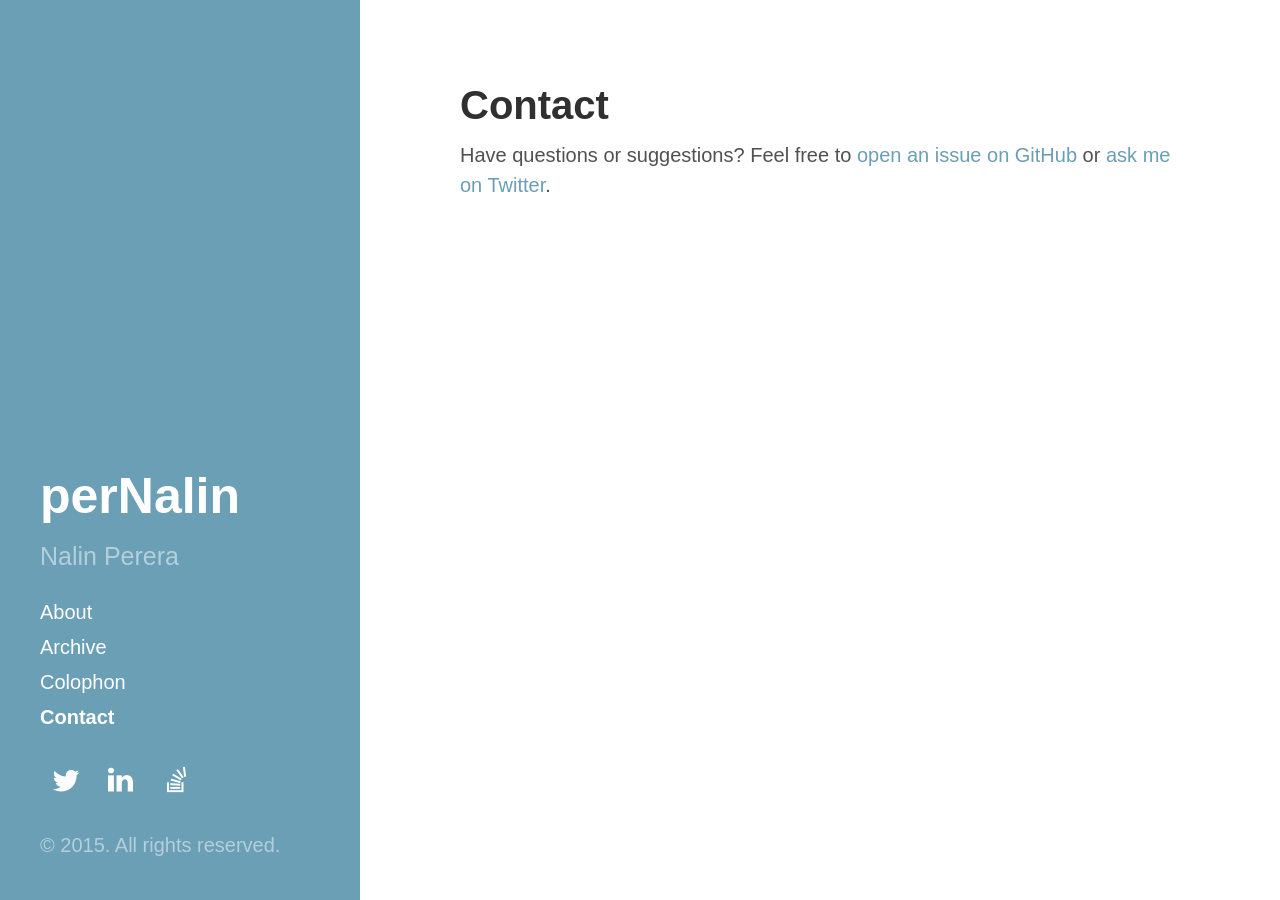
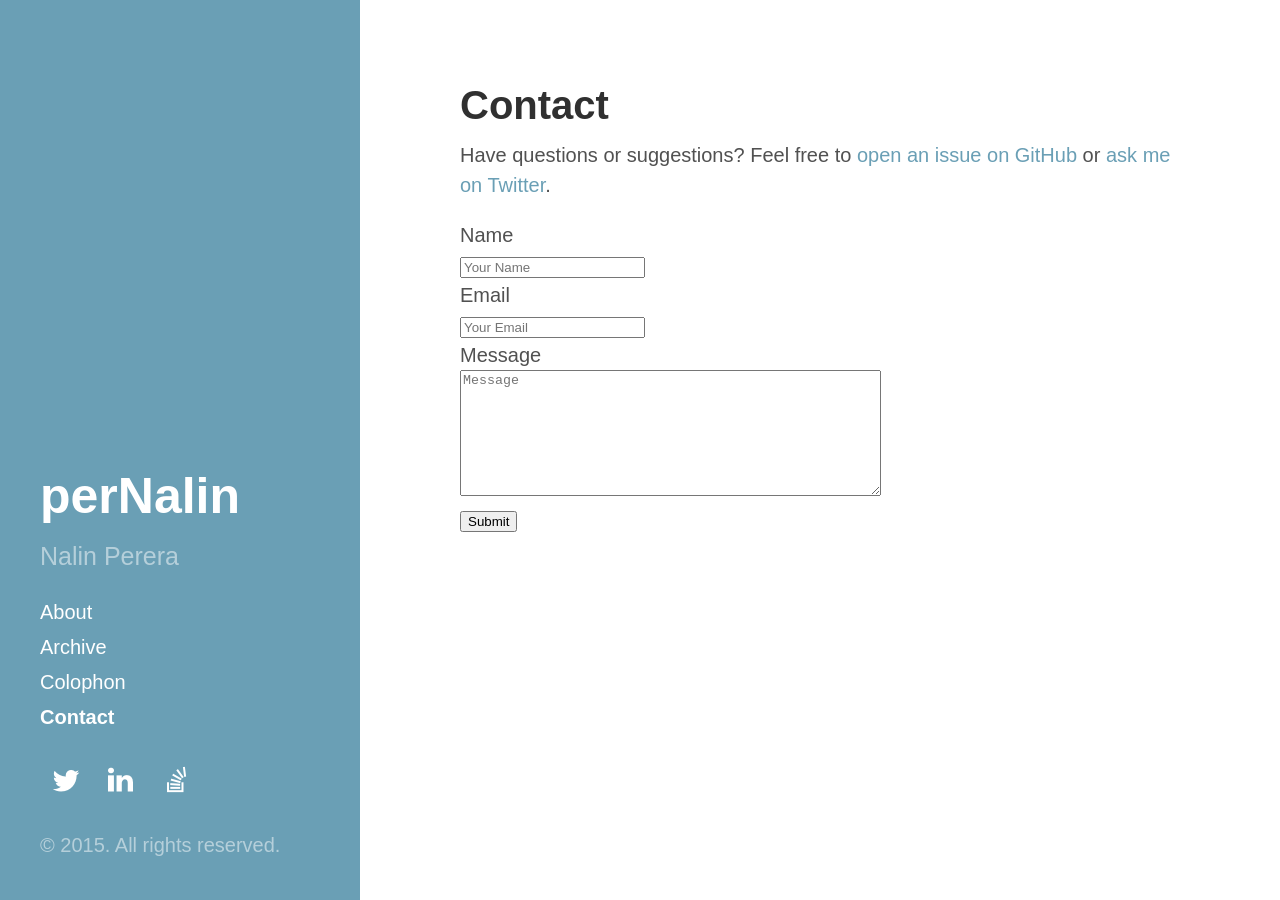
Before and after one commit to pernalin/pernalin.github.io, a Jekyll site: the page built from contact.md, in a window 1280 px wide. Built offline with Jekyll 4.4.1, drawn with Linux system fonts in a browser that asks for light colours; Markdown is read by kramdown in place of the engine named in the settings.

```diff
--- a/_includes/contact.html
+++ b/_includes/contact.html
@@ -1,10 +1,17 @@
 <form action="https://getsimpleform.com/messages?form_api_token=03a2f679c35506db90b9a67aa6aed7fd" method="post">
     <!-- the redirect_to is optional, the form will redirect to the referrer on submission -->
     <input type='hidden' name='redirect_to' value='http://pernalin.com>' />
-    <!-- all your input fields here.... -->
-    <input type='text' name='name' />
-    <input type='email' name='email' />
-    <textarea name="message" />
-
-    <input type='submit' value='Contact Form' />
+    <label for='name'>Name</label>
+    <br />
+    <input type='text' id='name' name='name' placeholder='Your Name' />
+    <br />
+    <label for='email'>Email</label>
+    <br />
+    <input type='text' id='email' name='email' placeholder='Your Email' />
+    <br />
+    <label for='email'>Message</label>
+    <br />
+    <textarea id='message' name='message' placeholder='Message' rows='8' cols='50'></textarea>
+    <br />
+    <input type='submit' value='Submit' />
 </form>
--- a/contact.md
+++ b/contact.md
@@ -4,3 +4,5 @@ title: Contact
 ---
 
 Have questions or suggestions? Feel free to [open an issue on GitHub](https://github.com/pernalin/pernalin.github.io/issues/new) or [ask me on Twitter](https://twitter.com/pernalin).
+
+{% include contact.html %}
```
